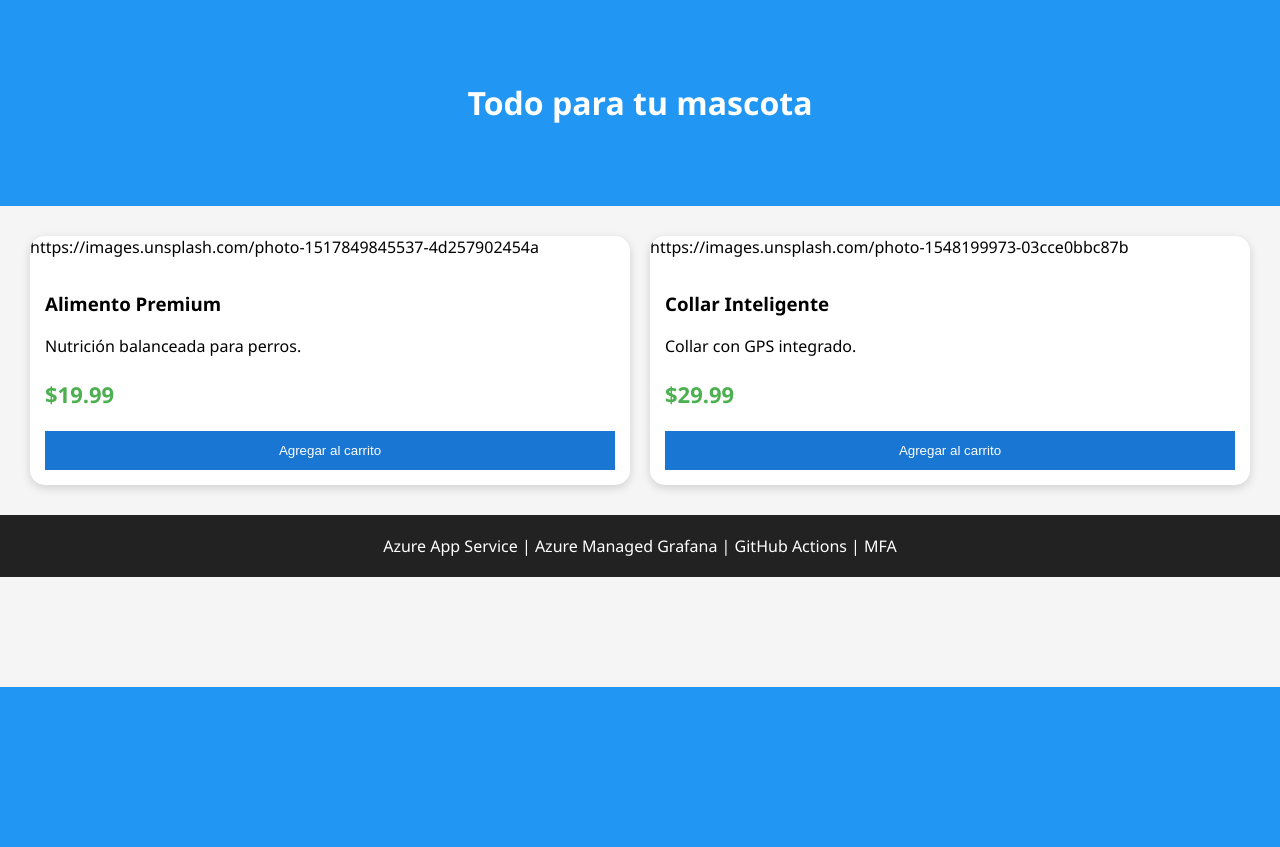
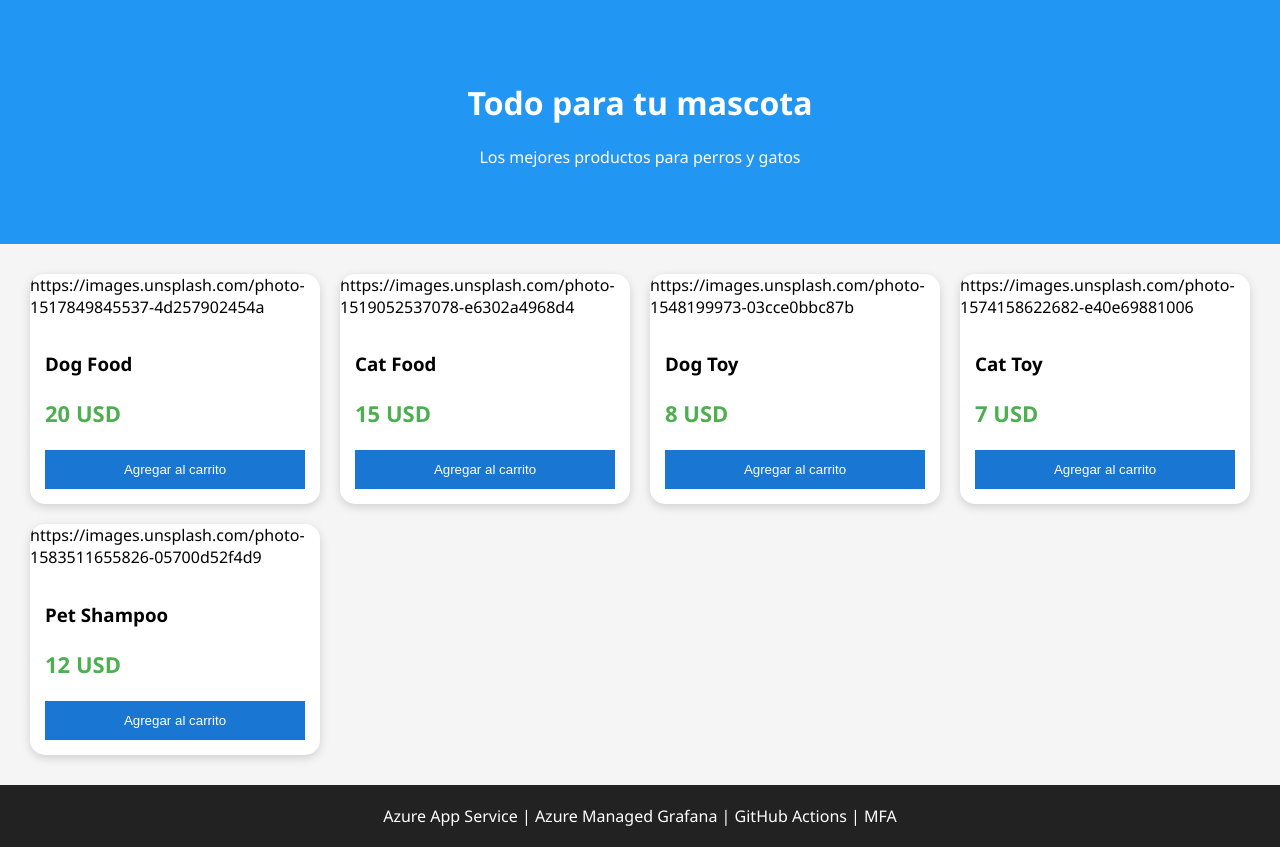
Before and after one commit to RafaDev1/Petshop1, a Flask app: page /products in a window 1280 px wide. Shown: the part 113-960 px from the top of the page. Before the commit the page ends 800 px from the top, so only its background shows below. Run offline with Flask 3, Linux system fonts and the light colour scheme; the visitor is signed in with stand-in values (Sample User, id 1).

Commit message:
initial_v5

```diff
--- a/app.py
+++ b/app.py
@@ -1,82 +1,131 @@
-from flask import Flask,render_template,request,redirect,session
+from flask import Flask, render_template, request, redirect, session
 import pyotp
-from prometheus_client import Counter,generate_latest
+from prometheus_client import Counter, generate_latest
 
 app = Flask(__name__)
-app.secret_key='petshop-secret'
+app.secret_key = "petshop-secret"
 
-LOGIN_SUCCESS = Counter('login_success_total','Successful login')
-LOGIN_FAIL = Counter('login_fail_total','Failed login')
+LOGIN_SUCCESS = Counter(
+    "login_success_total",
+    "Successful login"
+)
 
-USERNAME='admin'
-PASSWORD='PetShop123'
-TOTP_SECRET='JBSWY3DPEHPK3PXP'
+LOGIN_FAIL = Counter(
+    "login_fail_total",
+    "Failed login"
+)
 
-products=[
- {'name':'Dog Food','price':'20 USD'},
- {'name':'Cat Food','price':'15 USD'},
- {'name':'Dog Toy','price':'8 USD'},
- {'name':'Cat Toy','price':'7 USD'},
- {'name':'Pet Shampoo','price':'12 USD'}
+USERNAME = "admin"
+PASSWORD = "PetShop123"
+TOTP_SECRET = "JBSWY3DPEHPK3PXP"
+
+products = [
+    {
+        "name": "Dog Food",
+        "price": "20 USD",
+        "image": "https://images.unsplash.com/photo-1517849845537-4d257902454a"
+    },
+    {
+        "name": "Cat Food",
+        "price": "15 USD",
+        "image": "https://images.unsplash.com/photo-1519052537078-e6302a4968d4"
+    },
+    {
+        "name": "Dog Toy",
+        "price": "8 USD",
+        "image": "https://images.unsplash.com/photo-1548199973-03cce0bbc87b"
+    },
+    {
+        "name": "Cat Toy",
+        "price": "7 USD",
+        "image": "https://images.unsplash.com/photo-1574158622682-e40e69881006"
+    },
+    {
+        "name": "Pet Shampoo",
+        "price": "12 USD",
+        "image": "https://images.unsplash.com/photo-1583511655826-05700d52f4d9"
+    }
 ]
 
-@app.route('/')
+
+@app.route("/")
 def home():
     session.clear()
-    return render_template('login.html')
+    return render_template("login.html")
 
-@app.route('/login',methods=['POST'])
+
+@app.route("/login", methods=["POST"])
 def login():
-    user=request.form.get('username')
-    password=request.form.get('password')
 
-    if user==USERNAME and password==PASSWORD:
-        session['authenticated']=True
-        return redirect('/mfa')
+    user = request.form.get("username")
+    password = request.form.get("password")
+
+    if user == USERNAME and password == PASSWORD:
+        session["authenticated"] = True
+        return redirect("/mfa")
 
     LOGIN_FAIL.inc()
+
     return render_template(
-        'login.html',
-        error='Usuario o contraseña incorrectos'
+        "login.html",
+        error="Usuario o contraseña incorrectos"
     )
 
-@app.route('/mfa')
+
+@app.route("/mfa")
 def mfa():
-    if not session.get('authenticated'):
-        return redirect('/')
 
-    return render_template('mfa.html')
+    if not session.get("authenticated"):
+        return redirect("/")
+
+    return render_template("mfa.html")
 
 
-@app.route('/verify',methods=['POST'])
+@app.route("/verify", methods=["POST"])
 def verify():
-    code=request.form.get('code')
-    totp=pyotp.TOTP(TOTP_SECRET)
+
+    code = request.form.get("code")
+
+    totp = pyotp.TOTP(TOTP_SECRET)
 
     if totp.verify(code):
-        session['mfa']=True
+        session["mfa"] = True
         LOGIN_SUCCESS.inc()
-        return redirect('/products')
+        return redirect("/products")
 
     LOGIN_FAIL.inc()
-    return 'Invalid MFA code'
 
-@app.route('/logout')
+    return render_template(
+        "mfa.html",
+        error="Código MFA inválido"
+    )
+
+
+@app.route("/logout")
 def logout():
 
     session.clear()
 
-    return redirect('/')
+    return redirect("/")
 
-@app.route('/products')
+
+@app.route("/products")
 def products_page():
-    if not session.get('mfa'):
-        return redirect('/')
-    return render_template('products.html',products=products)
 
-@app.route('/metrics')
+    if not session.get("mfa"):
+        return redirect("/")
+
+    return render_template(
+        "products.html",
+        products=products
+    )
+
+
+@app.route("/metrics")
 def metrics():
+
     return generate_latest()
 
-if __name__=='__main__':
+
+if __name__ == "__main__":
     app.run()
--- a/templates/products.html
+++ b/templates/products.html
@@ -1,8 +1,10 @@
 <!DOCTYPE html>
 <html lang="es">
+
 <head>
 
 <meta charset="UTF-8">
+<meta name="viewport" content="width=device-width, initial-scale=1.0">
 
 <title>PetShop Premium</title>
 
@@ -15,103 +17,70 @@ body{
 }
 
 header{
-
     background:#1976d2;
     color:white;
-
     padding:20px 40px;
-
     display:flex;
     justify-content:space-between;
     align-items:center;
 }
 
 .menu a{
-
     color:white;
     text-decoration:none;
-
     margin-left:20px;
 }
 
 .banner{
-
     background:#2196f3;
-
     color:white;
-
     text-align:center;
-
     padding:60px;
 }
 
 .products{
-
     display:grid;
-
-    grid-template-columns:
-    repeat(auto-fit,minmax(250px,1fr));
-
+    grid-template-columns:repeat(auto-fit,minmax(250px,1fr));
     gap:20px;
-
     padding:30px;
 }
 
 .card{
-
     background:white;
-
     border-radius:15px;
-
     overflow:hidden;
-
-    box-shadow:
-    0 3px 10px rgba(0,0,0,.15);
+    box-shadow:0 3px 10px rgba(0,0,0,.15);
 }
 
 .card img{
-
     width:100%;
-    height:200px;
-
+    height:220px;
     object-fit:cover;
 }
 
 .info{
-
     padding:15px;
 }
 
 .price{
-
     font-size:22px;
     color:#4caf50;
     font-weight:bold;
 }
 
 .btn{
-
     width:100%;
-
     border:none;
-
     background:#1976d2;
-
     color:white;
-
     padding:12px;
-
     cursor:pointer;
 }
 
 footer{
-
     background:#222;
-
     color:white;
-
     text-align:center;
-
     padding:20px;
 }
 
@@ -126,11 +95,8 @@ footer{
     <h2>🐾 PetShop Premium</h2>
 
     <div class="menu">
-
         /productsProductos</a>
-
         /logoutCerrar sesión</a>
-
     </div>
 
 </header>
@@ -139,23 +105,25 @@ footer{
 
     <h1>Todo para tu mascota</h1>
 
+    <p>Los mejores productos para perros y gatos</p>
+
 </div>
 
 <div class="products">
 
+    {% for product in products %}
+
     <div class="card">
 
-        https://images.unsplash.com/photo-1517849845537-4d257902454a
+        {{ product.image }}
 
         <div class="info">
 
-            <h3>Alimento Premium</h3>
+            <h3>{{ product.name }}</h3>
 
-            <p>
-                Nutrición balanceada para perros.
+            <p class="price">
+                {{ product.price }}
             </p>
-
-            <p class="price">$19.99</p>
 
             <button class="btn">
                 Agregar al carrito
@@ -165,27 +133,7 @@ footer{
 
     </div>
 
-    <div class="card">
-
-        https://images.unsplash.com/photo-1548199973-03cce0bbc87b
-
-        <div class="info">
-
-            <h3>Collar Inteligente</h3>
-
-            <p>
-                Collar con GPS integrado.
-            </p>
-
-            <p class="price">$29.99</p>
-
-            <button class="btn">
-                Agregar al carrito
-            </button>
-
-        </div>
-
-    </div>
+    {% endfor %}
 
 </div>
 
@@ -199,4 +147,5 @@ footer{
 </footer>
 
 </body>
+
 </html>
```
Also changed, not shown: templates/login.html (+18 -35 lines), templates/mfa.html (+15 -48 lines).
